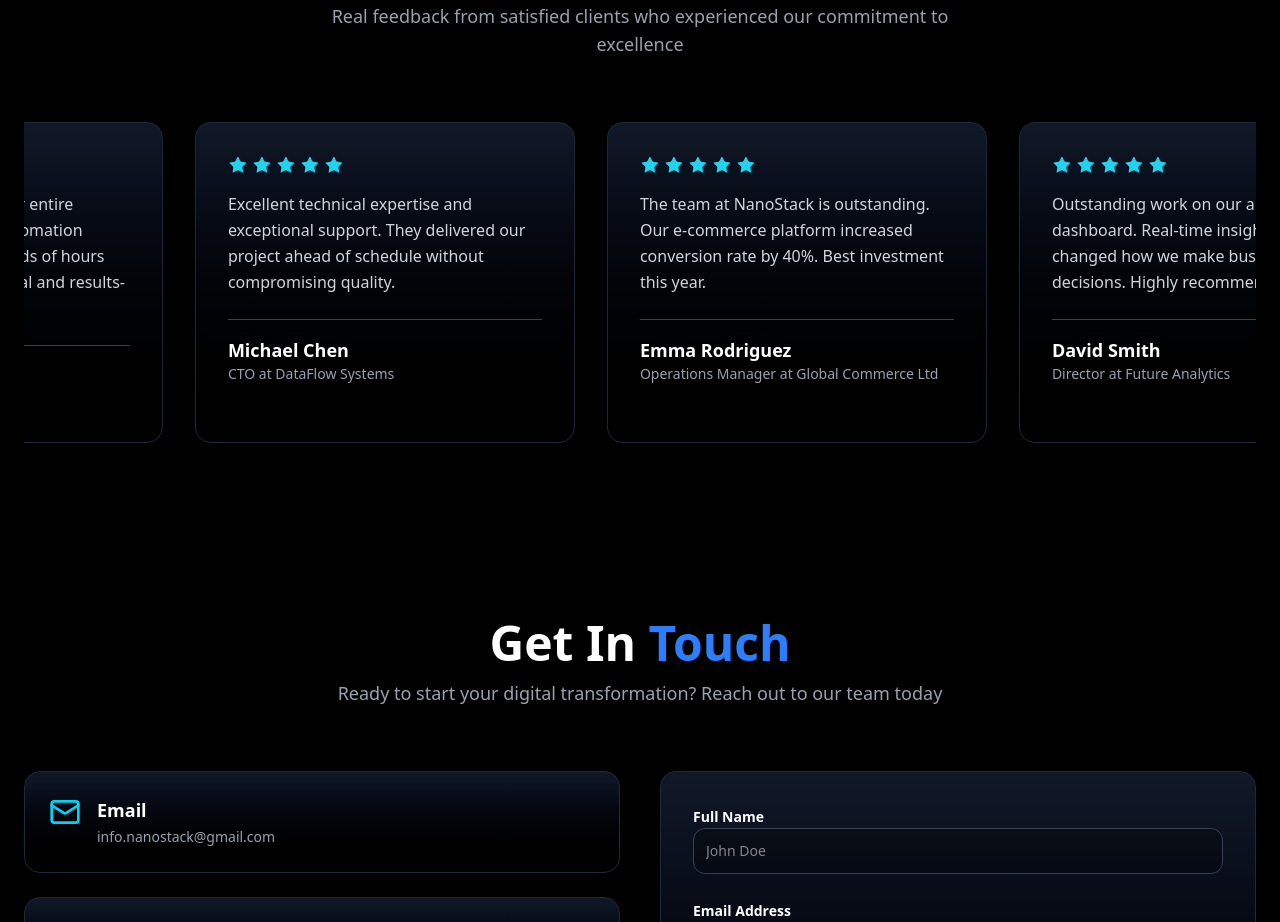
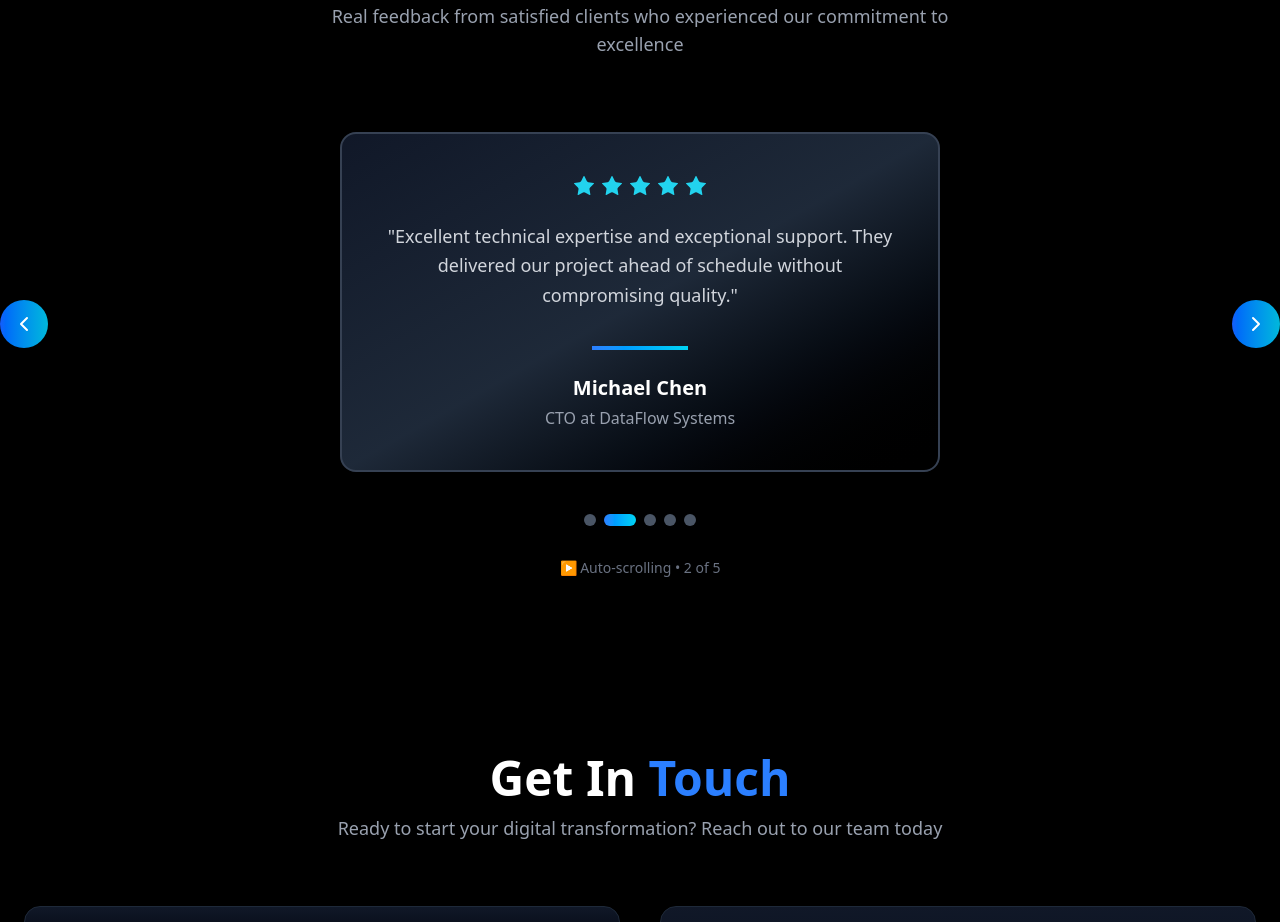
Before and after one commit to Nanostack-Technologies/website, a React (Vite) app: page / in a window 1280 px wide. Shown: the part 3880-4802 px from the top of the page. Built offline with nearby package versions, Linux system fonts and the light colour scheme.

Commit message:
feat: Add Testimonial component with an animated carousel, navigation, and JSON-LD structured data for SEO.

```diff
--- a/src/components/Testimonial.jsx
+++ b/src/components/Testimonial.jsx
@@ -1,6 +1,6 @@
-import { motion, useAnimation } from "framer-motion";
-import { useEffect } from "react";
-import { Star } from "lucide-react";
+import { motion, AnimatePresence } from "framer-motion";
+import { useEffect, useState } from "react";
+import { Star, ChevronLeft, ChevronRight } from "lucide-react";
 
 export default function Testimonial() {
   const testimonials = [
@@ -46,19 +46,36 @@ export default function Testimonial() {
     },
   ];
 
-  const infiniteList = [...testimonials, ...testimonials, ...testimonials];
-  const controls = useAnimation();
+  const [currentIndex, setCurrentIndex] = useState(0);
+  const [isPaused, setIsPaused] = useState(false);
+  const [direction, setDirection] = useState(1);
 
+  // Auto-scroll effect
   useEffect(() => {
-    controls.start({
-      x: ["0%", "-100%"],
-      transition: {
-        repeat: Infinity,
-        duration: 28,
-        ease: "linear",
-      },
-    });
-  }, [controls]);
+    if (isPaused) return;
+
+    const interval = setInterval(() => {
+      setDirection(1);
+      setCurrentIndex((prev) => (prev + 1) % testimonials.length);
+    }, 4000); // Change slide every 4 seconds
+
+    return () => clearInterval(interval);
+  }, [isPaused, testimonials.length]);
+
+  const handlePrevious = () => {
+    setDirection(-1);
+    setCurrentIndex((prev) => (prev - 1 + testimonials.length) % testimonials.length);
+  };
+
+  const handleNext = () => {
+    setDirection(1);
+    setCurrentIndex((prev) => (prev + 1) % testimonials.length);
+  };
+
+  const goToSlide = (index) => {
+    setDirection(index > currentIndex ? 1 : -1);
+    setCurrentIndex(index);
+  };
 
   // Generate JSON-LD structured data for SEO
   const testimonialSchema = {
@@ -121,57 +138,83 @@ export default function Testimonial() {
           </p>
         </div>
 
-        {/* Infinite Slider - Mobile Optimized */}
-        <div className="relative w-full overflow-hidden">
-          <motion.div
-            animate={controls}
-            className="flex gap-4 md:gap-6 lg:gap-8 whitespace-nowrap"
-            drag="x"
-            dragConstraints={{ left: -100, right: 100 }}
-            dragElastic={0.1}
-            onHoverStart={() => controls.stop()}
-            onHoverEnd={() =>
-              controls.start({
-                x: ["0%", "-100%"],
-                transition: {
-                  repeat: Infinity,
-                  duration: 28,
-                  ease: "linear",
-                },
-              })
-            }
-            style={{ touchAction: "pan-y" }}
-            aria-live="polite"
+        {/* Carousel Container */}
+        <div
+          className="relative max-w-6xl mx-auto"
+          onMouseEnter={() => setIsPaused(true)}
+          onMouseLeave={() => setIsPaused(false)}
+        >
+          {/* Navigation Arrows - Desktop */}
+          <button
+            onClick={handlePrevious}
+            className="hidden md:flex absolute left-0 top-1/2 -translate-y-1/2 -translate-x-12 lg:-translate-x-16 z-10
+            bg-gradient-to-r from-blue-600 to-cyan-500 hover:from-blue-700 hover:to-cyan-600
+            text-white p-3 rounded-full shadow-lg transition-all duration-300 hover:scale-110"
+            aria-label="Previous testimonial"
           >
-            {infiniteList.map((t, index) => (
-              <article
-                key={index}
-                className="min-w-[280px] max-w-[280px] sm:min-w-[320px] sm:max-w-[320px] md:min-w-[360px] md:max-w-[360px] lg:min-w-[380px] lg:max-w-[380px]
-                bg-gradient-to-b from-gray-900 to-black border border-gray-800
-                p-6 md:p-8 rounded-2xl shadow-lg hover:shadow-blue-600/20
-                transition-all duration-300 whitespace-normal break-words
-                flex-shrink-0"
+            <ChevronLeft size={24} />
+          </button>
+
+          <button
+            onClick={handleNext}
+            className="hidden md:flex absolute right-0 top-1/2 -translate-y-1/2 translate-x-12 lg:translate-x-16 z-10
+            bg-gradient-to-r from-blue-600 to-cyan-500 hover:from-blue-700 hover:to-cyan-600
+            text-white p-3 rounded-full shadow-lg transition-all duration-300 hover:scale-110"
+            aria-label="Next testimonial"
+          >
+            <ChevronRight size={24} />
+          </button>
+
+          {/* Testimonial Cards with Animation */}
+          <div className="relative h-[400px] md:h-[380px] lg:h-[360px] flex items-center justify-center overflow-hidden">
+            <AnimatePresence mode="wait" initial={false} custom={direction}>
+              <motion.article
+                key={currentIndex}
+                custom={direction}
+                initial={{
+                  opacity: 0,
+                  x: direction > 0 ? 300 : -300,
+                  scale: 0.8
+                }}
+                animate={{
+                  opacity: 1,
+                  x: 0,
+                  scale: 1
+                }}
+                exit={{
+                  opacity: 0,
+                  x: direction > 0 ? -300 : 300,
+                  scale: 0.8
+                }}
+                transition={{
+                  duration: 0.5,
+                  ease: "easeInOut"
+                }}
+                className="absolute w-full max-w-[320px] sm:max-w-[400px] md:max-w-[500px] lg:max-w-[600px]
+                bg-gradient-to-br from-gray-900 via-gray-800 to-black border-2 border-gray-700
+                p-6 md:p-8 lg:p-10 rounded-2xl shadow-2xl hover:shadow-blue-600/30
+                transition-shadow duration-300"
                 itemScope
                 itemType="https://schema.org/Review"
-                aria-label={`Review by ${t.name}`}
+                aria-label={`Review by ${testimonials[currentIndex].name}`}
               >
                 {/* Star Rating */}
                 <div
-                  className="flex text-cyan-400 mb-4 gap-1"
+                  className="flex justify-center text-cyan-400 mb-6 gap-1"
                   role="img"
-                  aria-label={`${t.rating} out of 5 stars`}
+                  aria-label={`${testimonials[currentIndex].rating} out of 5 stars`}
                   itemProp="reviewRating"
                   itemScope
                   itemType="https://schema.org/Rating"
                 >
-                  <meta itemProp="ratingValue" content={t.rating.toString()} />
+                  <meta itemProp="ratingValue" content={testimonials[currentIndex].rating.toString()} />
                   <meta itemProp="bestRating" content="5" />
                   <meta itemProp="worstRating" content="1" />
                   {[1, 2, 3, 4, 5].map((s) => (
                     <Star
                       key={s}
-                      size={18}
-                      className="md:w-5 md:h-5"
+                      size={20}
+                      className="md:w-6 md:h-6"
                       fill="#22d3ee"
                       stroke="none"
                     />
@@ -180,41 +223,81 @@ export default function Testimonial() {
 
                 {/* Review Text */}
                 <p
-                  className="text-gray-300 text-sm md:text-base leading-relaxed mb-6 whitespace-normal break-words"
+                  className="text-gray-300 text-base md:text-lg leading-relaxed mb-6 text-center min-h-[120px] md:min-h-[100px]"
                   itemProp="reviewBody"
                 >
-                  {t.review}
+                  "{testimonials[currentIndex].review}"
                 </p>
 
                 {/* Divider */}
-                <div className="w-full h-[1px] bg-gray-700 my-4"></div>
+                <div className="w-24 h-1 bg-gradient-to-r from-blue-500 to-cyan-400 mx-auto my-6"></div>
 
                 {/* Author Info */}
                 <div
+                  className="text-center"
                   itemProp="author"
                   itemScope
                   itemType="https://schema.org/Person"
                 >
                   <p
-                    className="font-semibold text-white text-base md:text-lg"
+                    className="font-bold text-white text-lg md:text-xl mb-1"
                     itemProp="name"
                   >
-                    {t.name}
+                    {testimonials[currentIndex].name}
                   </p>
-                  <p className="text-gray-400 text-xs md:text-sm">
-                    <span itemProp="jobTitle">{t.role}</span>
+                  <p className="text-gray-400 text-sm md:text-base">
+                    <span itemProp="jobTitle">{testimonials[currentIndex].role}</span>
                   </p>
-                  <meta itemProp="worksFor" content={t.company} />
+                  <meta itemProp="worksFor" content={testimonials[currentIndex].company} />
                 </div>
-              </article>
+              </motion.article>
+            </AnimatePresence>
+          </div>
+
+          {/* Navigation Dots */}
+          <div className="flex justify-center gap-2 mt-8">
+            {testimonials.map((_, index) => (
+              <button
+                key={index}
+                onClick={() => goToSlide(index)}
+                className={`transition-all duration-300 rounded-full ${index === currentIndex
+                    ? 'w-8 h-3 bg-gradient-to-r from-blue-500 to-cyan-400'
+                    : 'w-3 h-3 bg-gray-600 hover:bg-gray-500'
+                  }`}
+                aria-label={`Go to testimonial ${index + 1}`}
+                aria-current={index === currentIndex ? 'true' : 'false'}
+              />
             ))}
-          </motion.div>
+          </div>
+
+          {/* Mobile Navigation Buttons */}
+          <div className="flex md:hidden justify-center gap-4 mt-6">
+            <button
+              onClick={handlePrevious}
+              className="bg-gradient-to-r from-blue-600 to-cyan-500 hover:from-blue-700 hover:to-cyan-600
+              text-white px-6 py-3 rounded-full shadow-lg transition-all duration-300 hover:scale-105 flex items-center gap-2"
+              aria-label="Previous testimonial"
+            >
+              <ChevronLeft size={20} />
+              <span className="text-sm font-medium">Previous</span>
+            </button>
+
+            <button
+              onClick={handleNext}
+              className="bg-gradient-to-r from-blue-600 to-cyan-500 hover:from-blue-700 hover:to-cyan-600
+              text-white px-6 py-3 rounded-full shadow-lg transition-all duration-300 hover:scale-105 flex items-center gap-2"
+              aria-label="Next testimonial"
+            >
+              <span className="text-sm font-medium">Next</span>
+              <ChevronRight size={20} />
+            </button>
+          </div>
         </div>
 
-        {/* Mobile Swipe Hint */}
-        <div className="text-center mt-8 md:hidden">
+        {/* Auto-scroll indicator */}
+        <div className="text-center mt-8">
           <p className="text-gray-500 text-sm">
-            ← Swipe to see more reviews →
+            {isPaused ? '⏸ Paused' : '▶ Auto-scrolling'} • {currentIndex + 1} of {testimonials.length}
           </p>
         </div>
       </section>
```
